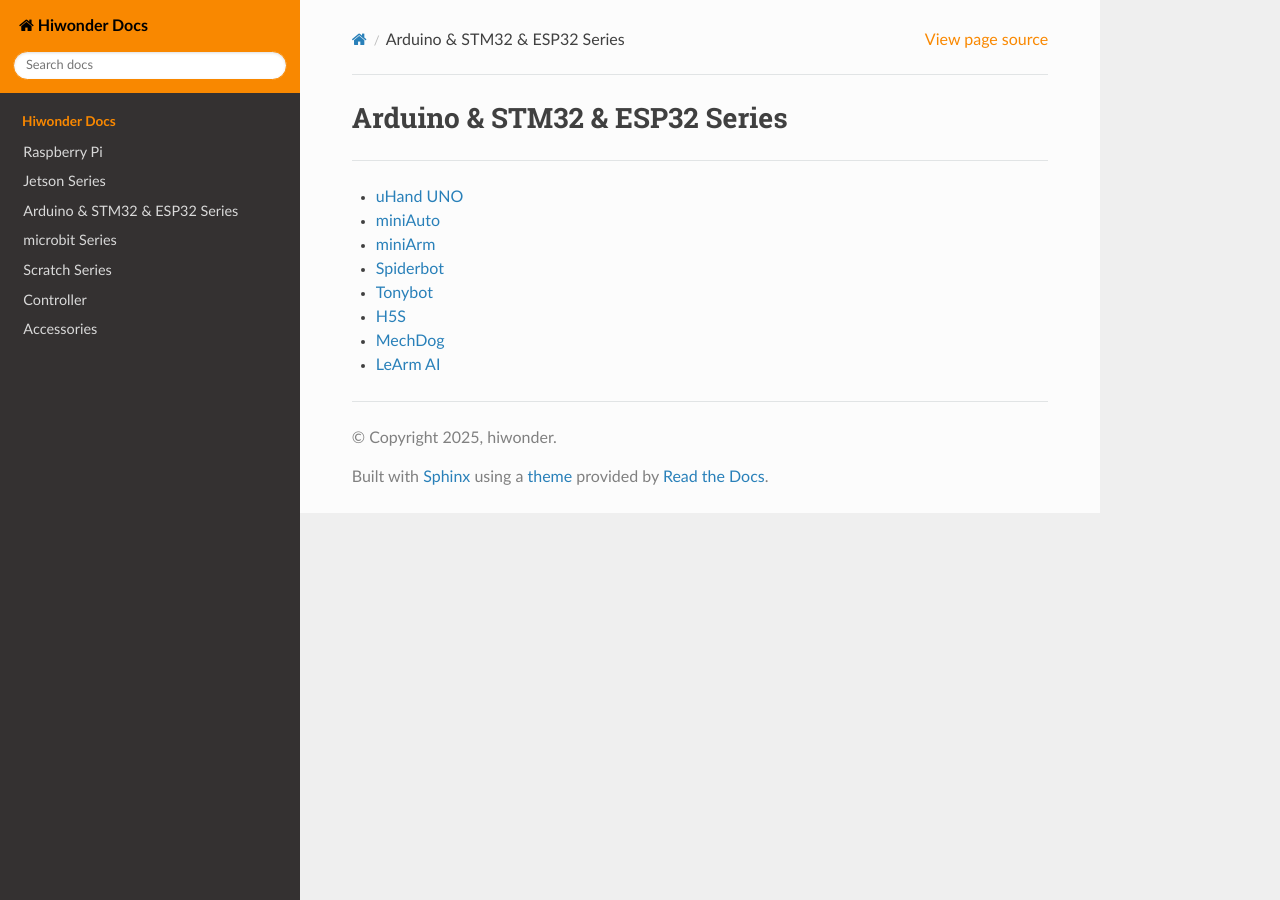
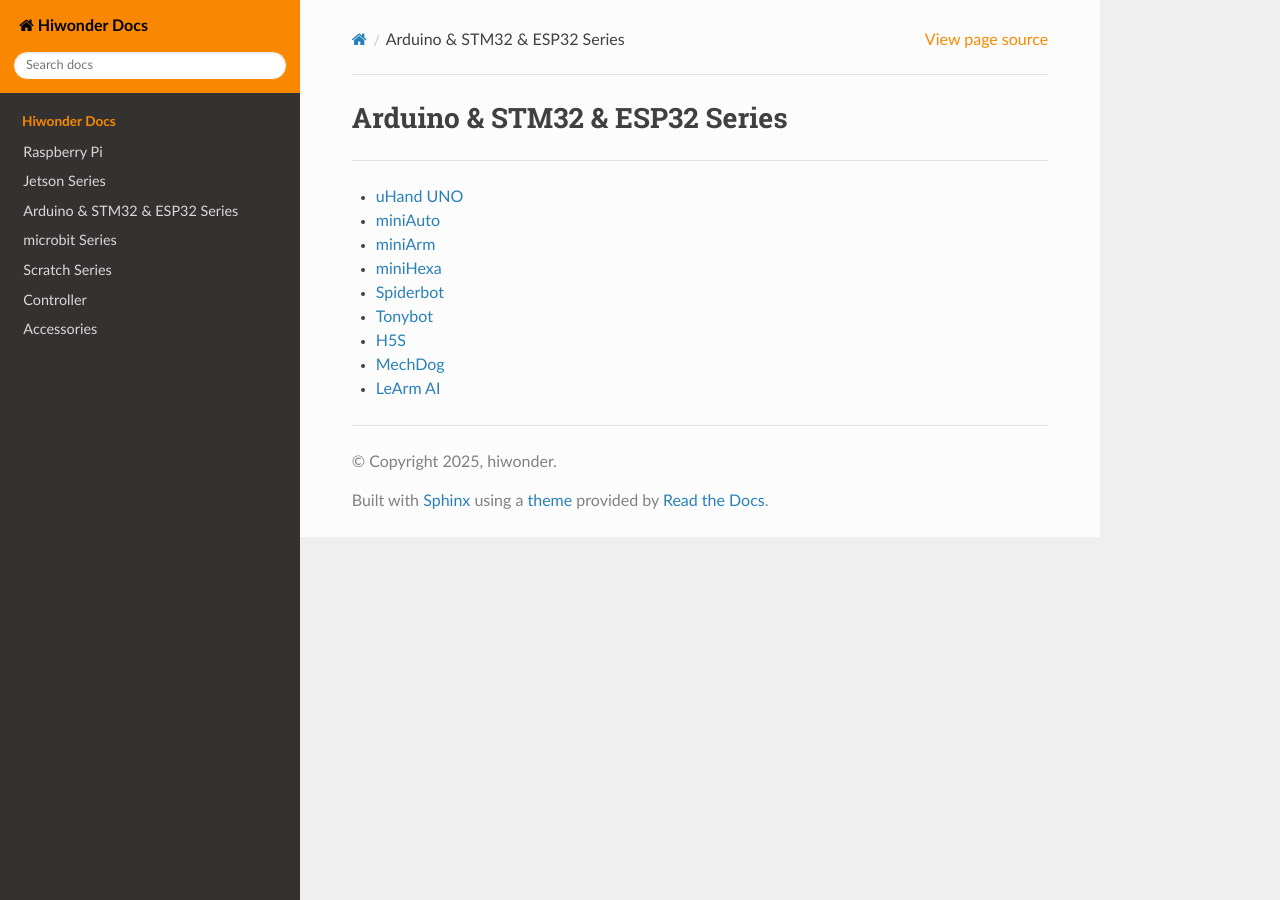
Before and after one commit to Hiwonder-docs/Hiwonder-docs, a Sphinx documentation site: the page built from source/arduino/index.md, in a window 1280 px wide. Built offline with Sphinx 7.4.7 and the Read the Docs theme 3.1.0, drawn with Linux system fonts in a browser that asks for light colours.

Commit message:
Add miniHexa

```diff
--- a/source/arduino/index.md
+++ b/source/arduino/index.md
@@ -4,6 +4,7 @@
 * [uHand UNO](https://docs.hiwonder.com/projects/uHand_UNO/en/latest/)
 * [miniAuto](https://docs.hiwonder.com/projects/miniAuto/en/latest/)
 * [miniArm](https://docs.hiwonder.com/projects/miniArm/en/latest/)
+* [miniHexa](https://docs.hiwonder.com/projects/miniHexa/en/latest/)
 * [Spiderbot](https://docs.hiwonder.com/projects/Spiderbot/en/latest/)
 * [Tonybot](https://docs.hiwonder.com/projects/Tonybot/en/latest/)
 * [H5S](https://docs.hiwonder.com/projects/H5S/en/latest/)
```
